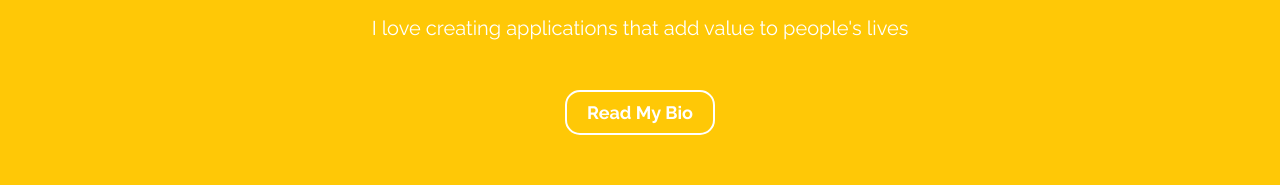
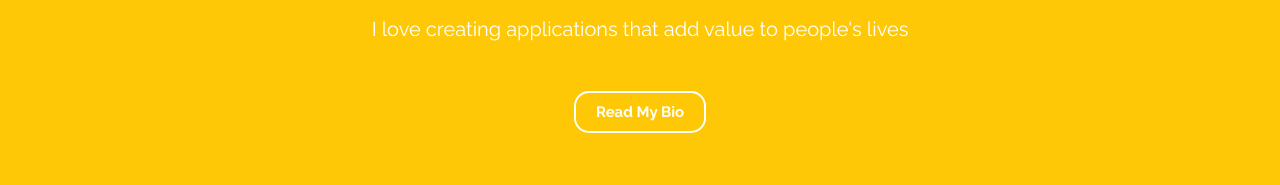
Before and after one commit to francislow/francis-web, a React (Create React App) app: page / in a window 1280 px wide. Shown: the part 371-556 px from the top of the page. Built offline with nearby package versions, Linux system fonts and the light colour scheme.

Commit message:
increase user interaction area of button

```diff
--- a/src/screens/main/sections/welcome/Home.js
+++ b/src/screens/main/sections/welcome/Home.js
@@ -9,9 +9,11 @@ function Welcome() {
         <div id="home" className="welcome-page-wrapper">
             <p className="intro-header">Hello, I’m <span className="name-text">Francis</span></p>
             <p className="sub-intro">I love creating applications that add value to people's lives</p>
-            <div onClick={scrollToBioPage} className="read-bio-button">
-                <a href="#about">Read My Bio</a>
-            </div>
+            <a href="#about">
+                <div onClick={scrollToBioPage} className="read-bio-button">
+                    Read My Bio
+                </div>
+            </a>
         </div>
     )
 }
--- a/src/screens/main/sections/welcome/home.css
+++ b/src/screens/main/sections/welcome/home.css
@@ -36,13 +36,10 @@
     padding: 10px 20px;
     font-family: "Raleway";
     font-weight: bold;
+    color: white;
+    font-size: 15px;
 
     transition: all 0.7s;
-}
-
-.welcome-page-wrapper .read-bio-button a {
-    color: white;
-    font-size: 18px;
 }
 
 /* Hover  */
@@ -50,9 +47,6 @@
     cursor: pointer;
     background-color: var(--color-dark-grey);
     border: var(--color-dark-grey) solid 2px;
-}
-
-.welcome-page-wrapper .read-bio-button:hover a {
     color: var(--color-dark-yellow);
 }
 
@@ -89,9 +83,6 @@
         border: white solid 1px;
         border-radius: 10px;
         padding: 7px 15px;
-    }
-
-    .welcome-page-wrapper .read-bio-button a {
         font-size: 13px;
     }
 }
```
